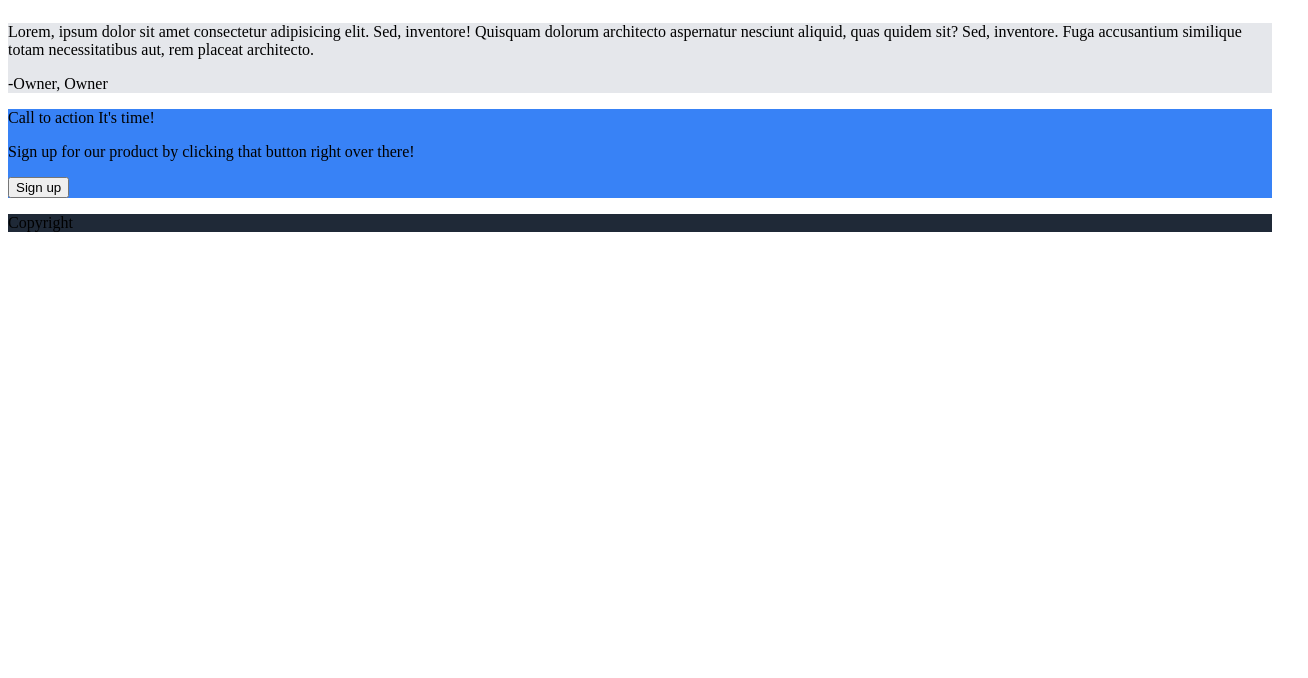
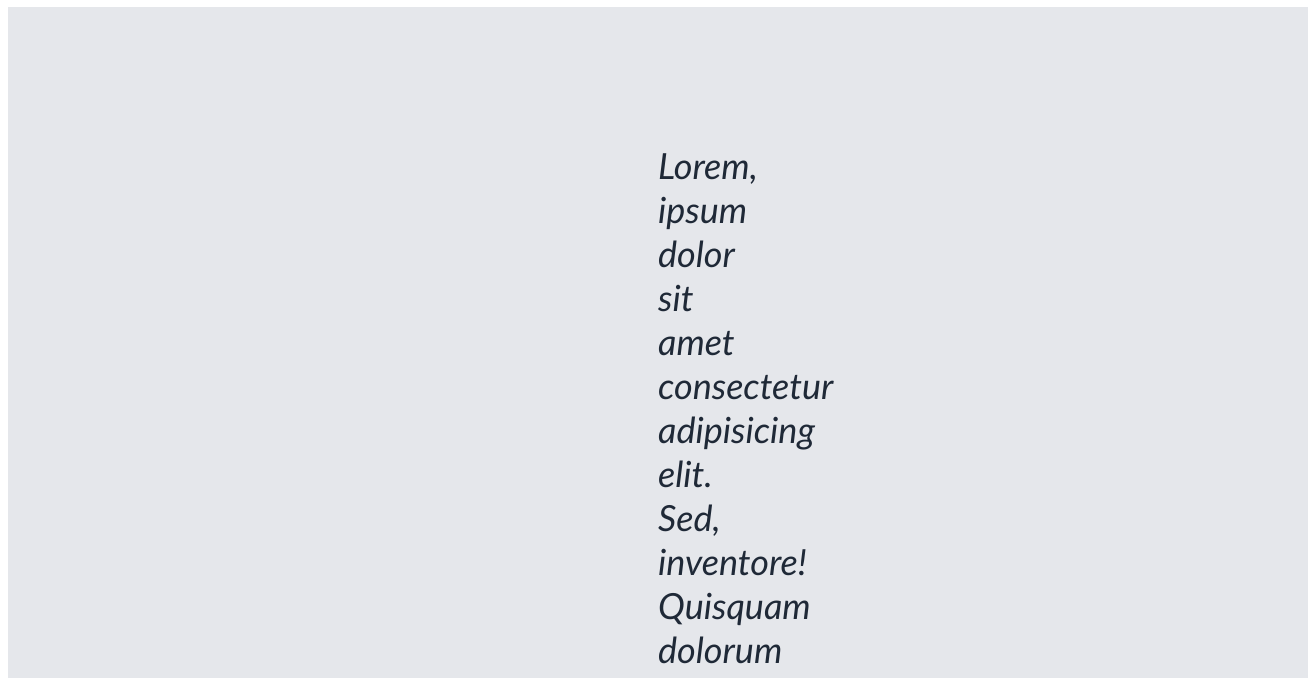
Before and after one commit to FakirHerif/theodinproject-html-css-javascript-notes-turkish, a plain HTML site: page 3-FLEXBOX TEMELLERİ/6- TAMAMLANMIŞ PROJE/index.html in a window 1280 px wide. Shown: the part 975-1653 px from the top of the page, 1308 px wide, since content can reach past the window. Before the commit the page ends 1223 px from the top, so only its background shows below. Drawn offline with Linux system fonts and the light colour scheme.

Commit message:
flexbox 6. proje ucuncu bolum stilleri eklendi

```diff
--- a/3-FLEXBOX TEMELLERİ/6- TAMAMLANMIŞ PROJE/index.html
+++ b/3-FLEXBOX TEMELLERİ/6- TAMAMLANMIŞ PROJE/index.html
@@ -58,8 +58,8 @@
             </div>
         </div>
         <div class="ucuncu">
-            <p>Lorem, ipsum dolor sit amet consectetur adipisicing elit. Sed, inventore! Quisquam dolorum architecto aspernatur nesciunt aliquid, quas quidem sit? Sed, inventore. Fuga accusantium similique totam necessitatibus aut, rem placeat architecto.</p>
-            <p>-Owner, Owner</p>
+            <p class="lorem">Lorem, ipsum dolor sit amet consectetur adipisicing elit. Sed, inventore! Quisquam dolorum architecto aspernatur nesciunt aliquid, quas quidem sit? Sed, inventore. Fuga accusantium similique totam necessitatibus aut, rem placeat architecto.</p>
+            <p class="owner">-Owner, Owner</p>
         </div>
         <div class="dorduncu">
             <div class="dorduncuickisim">
--- a/3-FLEXBOX TEMELLERİ/6- TAMAMLANMIŞ PROJE/style.css
+++ b/3-FLEXBOX TEMELLERİ/6- TAMAMLANMIŞ PROJE/style.css
@@ -108,8 +108,25 @@
 /* Üçüncü Bölüm */
 .ucuncu {
     background-color: #E5E7EB;
+    padding: 100px 650px 100px;
+
 }
 
+.ucuncu p {
+    font-size: 36px;
+    font-family: 'Gill Sans', 'Gill Sans MT', Calibri, 'Trebuchet MS', sans-serif;
+    color: #1F2937;
+    font-style: italic;
+}
+
+.lorem {
+    text-align: center;
+}
+
+.owner {
+    text-align: right;
+    padding-right: 50px;
+}
 /* Dördüncü Bölüm */
 .dorduncu {
     background-color: white;
```
